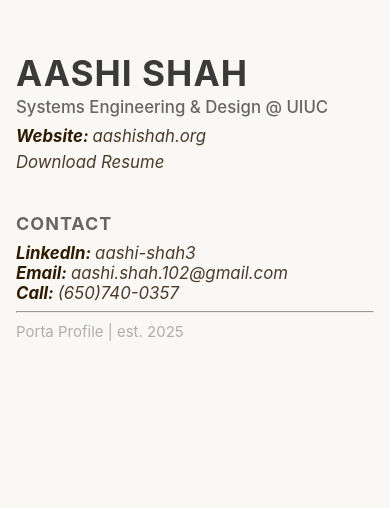
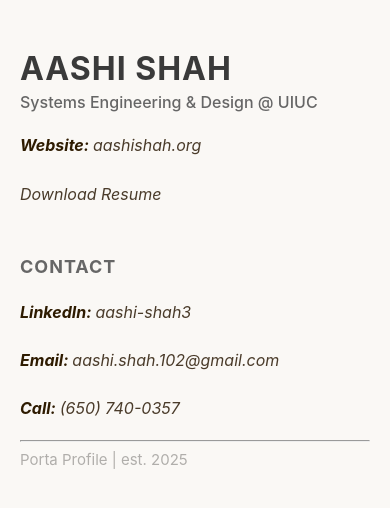
Before and after one commit to aashis3-lab/porta-profile, a plain HTML site: page index.html in a window 390 px wide. Drawn offline with Linux system fonts and the light colour scheme.

Commit message:
Add files via upload

```diff
--- a/index.html
+++ b/index.html
@@ -2,11 +2,11 @@
 <html lang="en">
     <head>
         <meta charset="utf-8">
-        <meta name="viewport" content=""width=device-width, initial-scale="1">
+        <meta name="viewport" content="width=device-width, initial-scale=1">
         <title>Aashi Shah</title>
 
         <style>
-            body{
+            body {
                 font-family: Inter, sans-serif;
                 background: #faf8f5;
                 color: #2E1B00;
@@ -42,53 +42,71 @@
             a:visited {
                 color: #6b5a48;
             }
+
             @media (max-width: 600px) {
-
                 body {
-                padding: 28px 16px;
+                    padding: 28px 20px;
+                    font-size: 16px;
                 }
 
                 .header {
                     flex-direction: column;
-                gap: 18px;
+                    gap: 24px;
                 }
 
                 h1 {
-                font-size: 2.2rem;
+                    font-size: 2rem;
                 }
 
                 p {
-                font-size: 1.05rem;
-                line-height: 1.5;
+                    font-size: 1rem;
+                    line-height: 1.7;
                 }
 
                 .contact {
                     text-align: left;
-                font-size: 1.05rem;
+                    width: 100%;
                 }
 
-            a {
-                font-size: 1.05rem;
+                .contact p {
+                    font-size: 1rem;
+                }
+
+                /* Bigger tap targets for links in contact block */
+                .contact i a {
+                    display: inline-block;
+                    padding: 4px 0;
+                    min-height: 40px;
+                    line-height: 40px;
+                }
+
+                /* Links inside body paragraphs stay inline */
+                .header-info i a {
+                    display: inline-block;
+                    padding: 4px 0;
+                    min-height: 40px;
+                    line-height: 40px;
                 }
             }
         </style>
-
     </head>
     <body>
         <div class="header">
-            <div>
+            <div class="header-info">
                 <h1 style="font-weight: 400; margin-bottom: 1px; letter-spacing: 1px; color:#3a3a3a"><b>AASHI SHAH</b></h1>
                 <p style="font-weight:550; margin-top: 1px; margin-bottom: 4px; color: #666;">Systems Engineering & Design @ UIUC</p>
-                <p style="margin-top: 4px; margin-bottom: 1px"><i><b>Website: </b><a href="https://www.aashishah.org/" target="_blank">aashishah.org<br></a></i></p>
-                <p style="margin-top: 1px;"><i><a href="resume.pdf" download target="_blank">Download Resume</a> </i></p>
+                <p style="margin-top: 4px; margin-bottom: 1px"><i><b>Website: </b><a href="https://www.aashishah.org/" target="_blank">aashishah.org</a></i></p>
+                <p style="margin-top: 1px;"><i><a href="resume.pdf" download target="_blank">Download Resume</a></i></p>
             </div>
         </div>
 
         <div class="contact">
-            <p style="font-size: 18px; margin-bottom: 6px; letter-spacing: 1px; color: #666;"><b>CONTACT</b><br></p>
-            <i><b>LinkedIn: </b><a href="https://www.linkedin.com/in/aashi-shah3/" target="_blank">aashi-shah3<br></a>
-            <b>Email: </b><a href="mailto:aashi.shah.102@gmail.com">aashi.shah.102@gmail.com<br></a>
-            <b>Call: </b><a href="tel:+16507400357" target="_blank">(650)740-0357</a> </i>
+            <p style="font-size: 18px; margin-bottom: 6px; letter-spacing: 1px; color: #666;"><b>CONTACT</b></p>
+            <i>
+                <b>LinkedIn: </b><a href="https://www.linkedin.com/in/aashi-shah3/" target="_blank">aashi-shah3</a><br>
+                <b>Email: </b><a href="mailto:aashi.shah.102@gmail.com">aashi.shah.102@gmail.com</a><br>
+                <b>Call: </b><a href="tel:+16507400357" target="_blank">(650) 740-0357</a>
+            </i>
             <hr>
         </div>
     </body>
```
Lines whose indentation alone changed are shown as unchanged.
